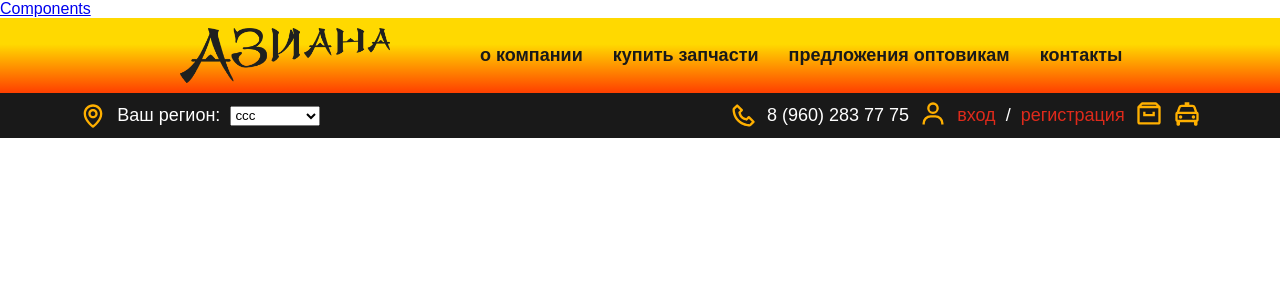
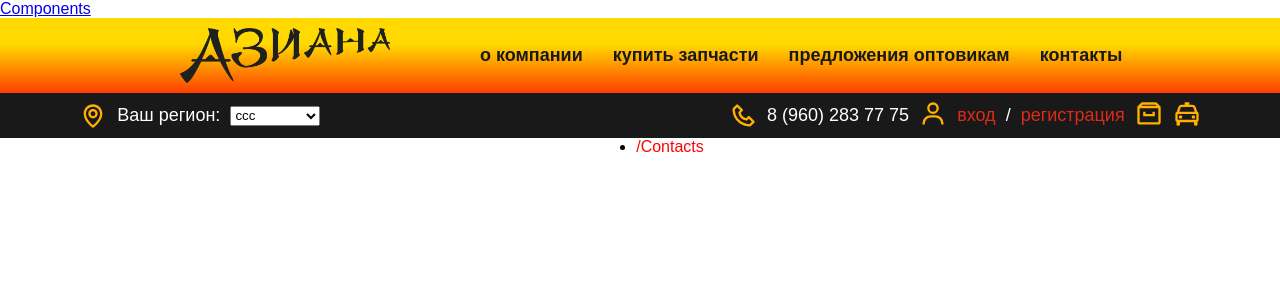
Before and after one commit to asianaauto/asiana.frontend, a React (Create React App) app: page /Contacts in a window 1280 px wide. Shown: the top 300 px of the page. Built offline with nearby package versions, Linux system fonts and the light colour scheme.

Commit message:
bread crumbs

```diff
--- /dev/null
+++ b/src/components/Breadcrumbs/Breadcrumbs.scss
@@ -0,0 +1,4 @@
+.breadcrumbs-Link {
+  color: red;
+  text-decoration: none;
+}
--- /dev/null
+++ b/src/components/Breadcrumbs/Breadcrumbs.tsx
@@ -0,0 +1,28 @@
+import React from 'react';
+import { Link, Route } from 'react-router-dom';
+import './Breadcrumbs.scss';
+
+// interface IExternalProps {}
+
+// interface IProps extends IExternalProps {}
+
+const Breadcrumbs = () => (
+  <div className="breadcrumbs">
+    <ul className="container">
+      <Route path="/:path" component={BreadcrumbsItem} />
+    </ul>
+  </div>
+);
+
+const BreadcrumbsItem = ({ match }: any) => (
+  <span>
+    <li className={match.isExact ? 'breadcrumb-active' : undefined}>
+      <Link className="breadcrumbs-Link" to={match.url || ''}>
+        {match.url}
+      </Link>
+    </li>
+    <Route path={`${match.url}/:path`} component={BreadcrumbsItem} />
+  </span>
+);
+
+export default Breadcrumbs;
--- a/src/components/LeftSideBar/LeftSideBar.tsx
+++ b/src/components/LeftSideBar/LeftSideBar.tsx
@@ -1,6 +1,6 @@
 import React, { FC } from 'react';
 import './LeftSideBar.scss';
-import { COLORS } from '../../constants';
+// import { COLORS } from '../../constants';
 
 interface IExternalProps {
   menu?: Array<{
--- a/src/pages/Components/Components.tsx
+++ b/src/pages/Components/Components.tsx
@@ -6,6 +6,7 @@ import FloatingButton from '../../components/FloatingButton/FloatingButton';
 import DropdownMenu from '../../components/DropdownMenu/DropdownMenu';
 import Modal from '../../components/Modal/Modal';
 import LeftSideBar from '../../components/LeftSideBar/LeftSideBar';
+import Breadcrumbs from '../../components/Breadcrumbs/Breadcrumbs';
 import { COLORS } from '../../constants';
 
 interface IExternalProps {}
@@ -51,6 +52,7 @@ const Components: FC<IProps> = () => {
         КОнтент
       </Modal>
       <LeftSideBar />
+      <Breadcrumbs />
     </div>
   );
 };
--- a/src/pages/Contacts/Contacts.tsx
+++ b/src/pages/Contacts/Contacts.tsx
@@ -1,6 +1,7 @@
 import React, { FC } from 'react';
 import Header from '../../components/Header/Header';
 import SubHeader from '../../components/SubHeader/SubHeader';
+import Breadcrumbs from '../../components/Breadcrumbs/Breadcrumbs';
 
 interface IExternalProps {}
 
@@ -11,6 +12,7 @@ const Contacts: FC<IProps> = () => {
     <div>
       <Header />
       <SubHeader />
+      <Breadcrumbs />
     </div>
   );
 };
```
Also changed, not shown: src/components/Navigation/Navigation.tsx (deleted, +0 -15 lines), src/components/Navigation/Navigation.scss (deleted), 1 other file (tests, documents, lock files or other folders).
